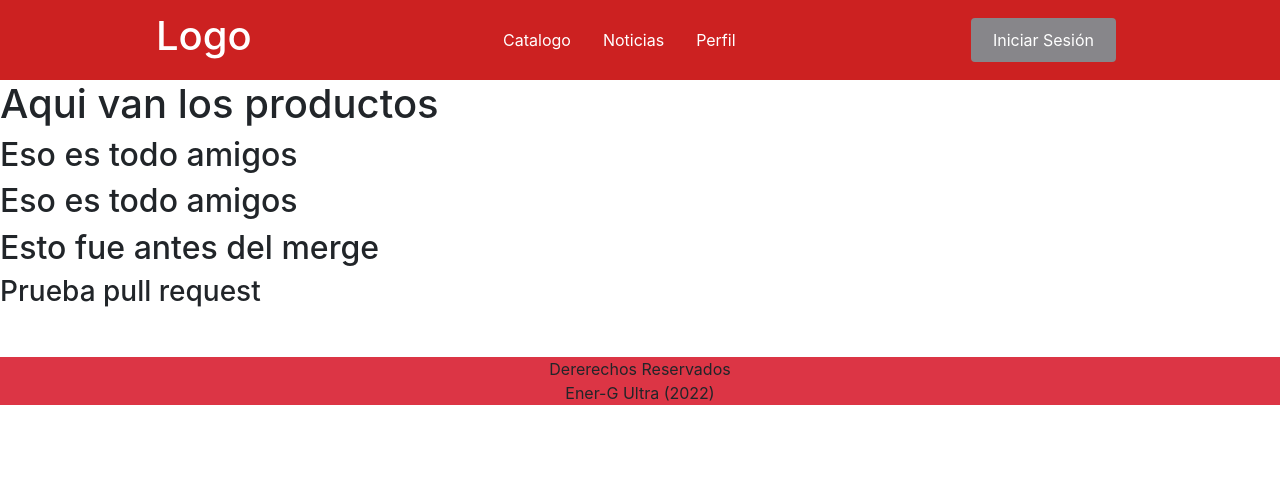
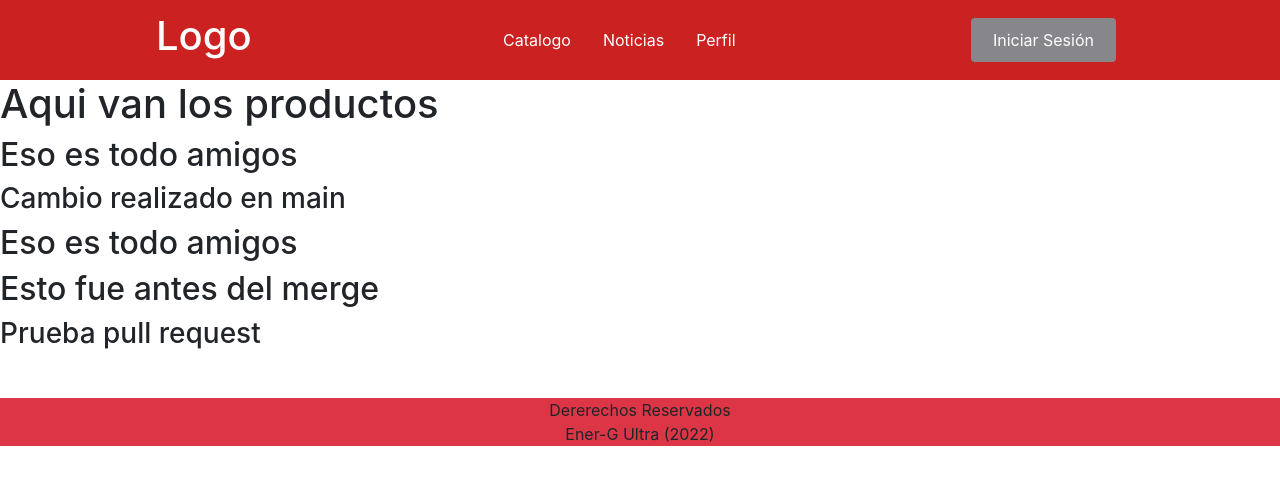
Before and after one commit to victor11s/ENER-G-ULTRA, a React (Create React App) app in the folder energ-1.0/: page /producto in a window 1280 px wide. Shown: the top 484 px of the page. Built offline with nearby package versions, Linux system fonts and the light colour scheme.

Commit message:
Update DetalleProductos.js

```diff
--- a/energ-1.0/src/pages/DetalleProductos.js
+++ b/energ-1.0/src/pages/DetalleProductos.js
@@ -10,7 +10,7 @@ const DetalleProductos = () => {
 
           <h1>Aqui van los productos</h1>
           <h2>Eso es todo amigos</h2>
-
+        <h3>Cambio realizado en main</h3>
         <h2>Eso es todo amigos</h2>
         <h2>Esto fue antes del merge</h2>
         <h3>Prueba pull request</h3>
```
